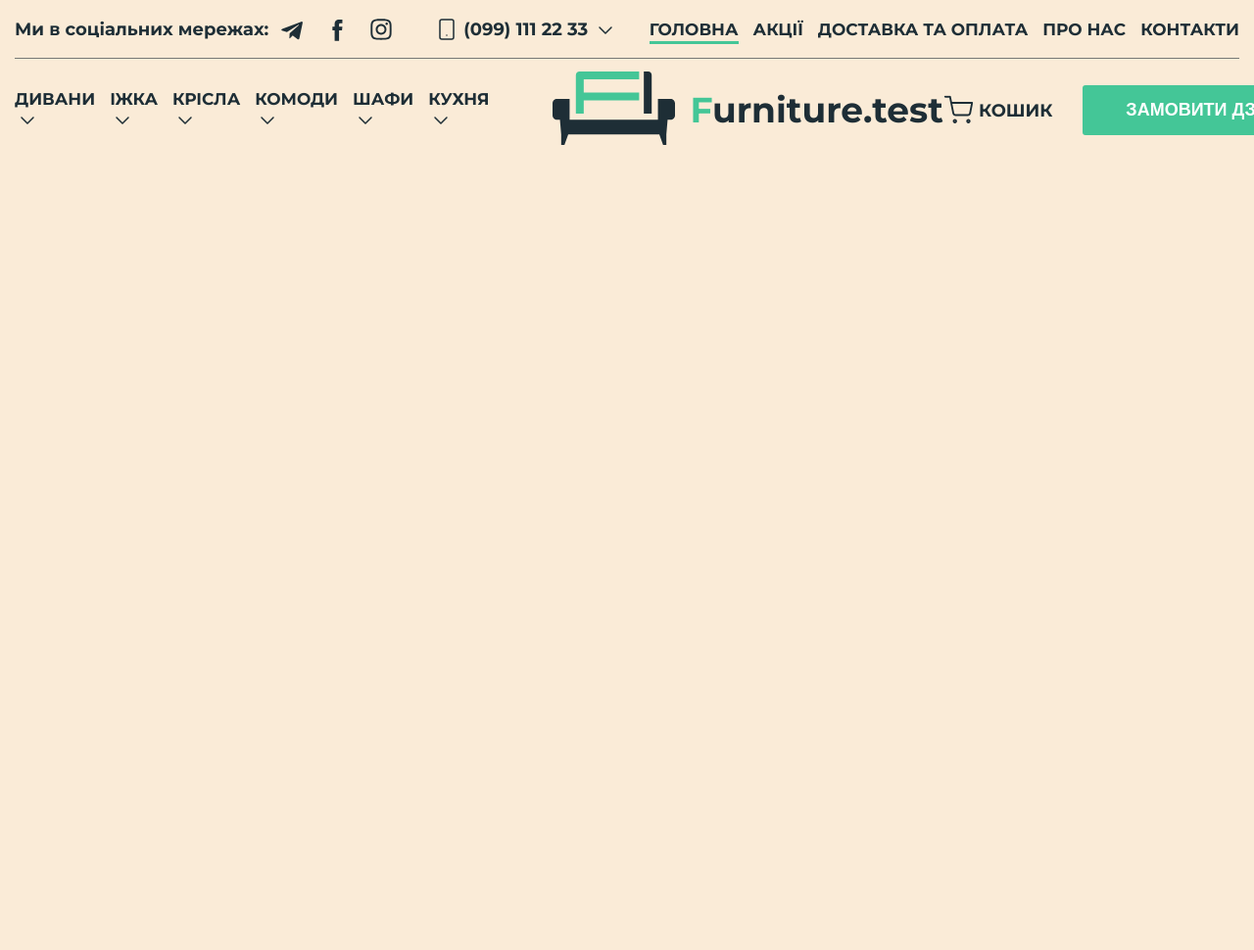
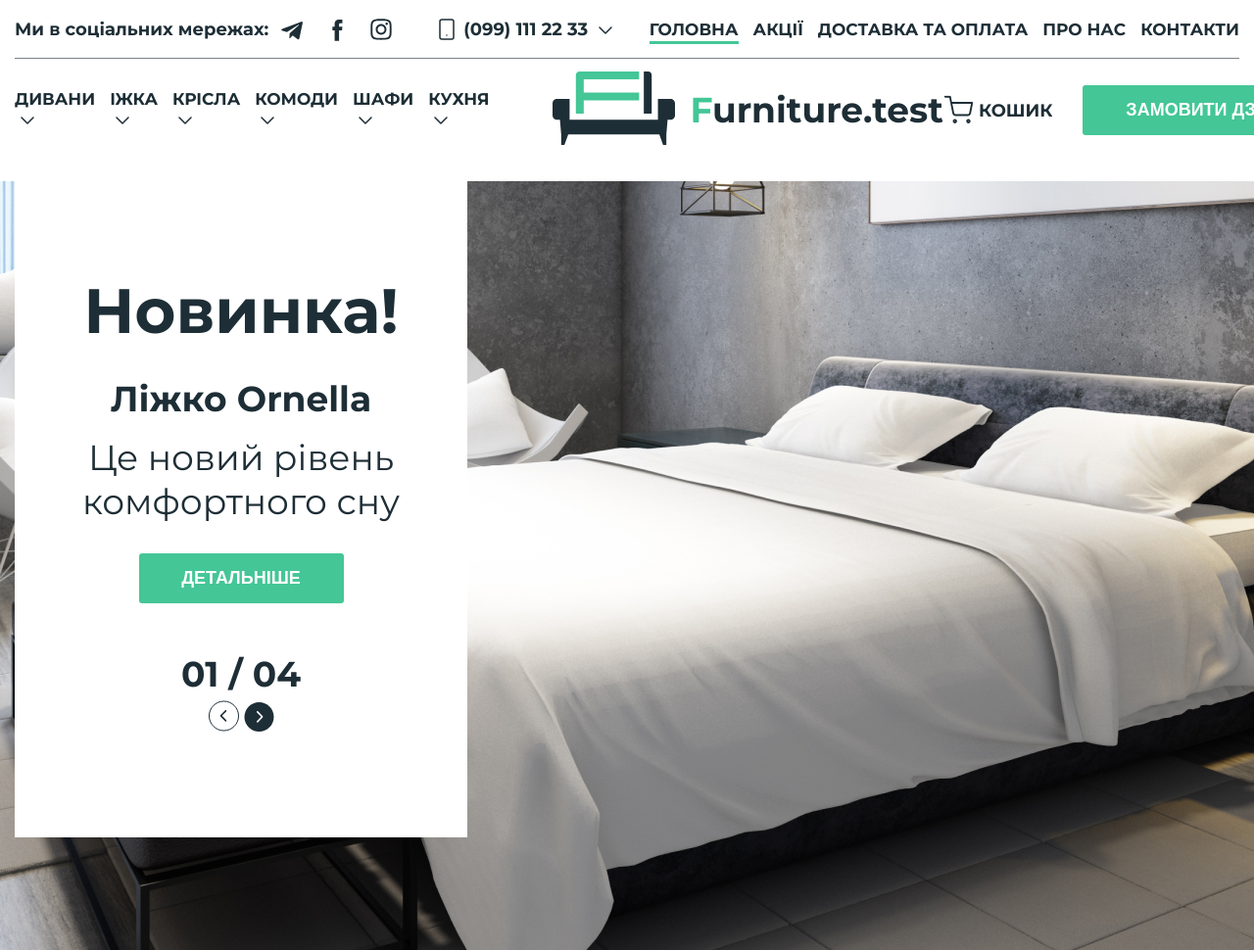
Before and after one commit to StarShopper/Furniture.test-Glyanec, a plain HTML site: page index.html in a window 1280 px wide. Shown: the top 970 px of the page at 98% size. Before the commit the page ends 800 px from the top, so only its background shows below. Drawn offline with Linux system fonts and the light colour scheme; a web font is replaced by a local one.

Commit message:
Main (carousel) part - done

```diff
--- a/index.html
+++ b/index.html
@@ -1,5 +1,5 @@
 <!DOCTYPE html>
-<html lang="en-">
+<html lang="en-ua">
 
 <head>
     <meta charset="UTF-8">
@@ -114,6 +114,31 @@
         </div>
     </header>
 
+    <main class="main">
+        <div class="container">
+            <div class="main__body">
+                <div class="main__item">
+                    <h1 class="main__promo"> <strong>Новинка!</strong> </h1>
+                    <h1 class="main__subtitle">Ліжко Ornella</h1>
+                    <p class="main__text">Це новий рівень комфортного сну</p>
+                    <button class="btn-green">Детальніше</button>
+
+                    <div class="slide-control">
+                        <p class="slide-count">01  / 04</p>
+                        <div class="slide-arrows">
+                            <button class="arrow-left">
+                                <img src="/photo/svgs/slider/Left.svg" alt="arrow-left">
+                            </button>
+                            <button class="arrow-right">
+                                <img src="/photo/svgs/slider/Right.svg" alt="arrow-right">
+                            </button>
+                        </div>
+                    </div>
+                </div>
+            </div>
+        </div>
+    </main>
+
 
 
 </body>
--- a/style.scss
+++ b/style.scss
@@ -12,12 +12,11 @@ body {
     margin: 0;
     padding: 0;
 
-    background-color: antiquewhite;
-
     font-family: 'Montserrat', sans-serif;
     font-weight: 700;
-    font-size: 18px;
+    font-size: 1.125rem;
     color: $main-text-color;
+    // overflow:hidden;
 }
 
 h1,
@@ -83,7 +82,7 @@ button{
     }
 
     &__text {
-        font-size: 18px;
+        font-size: 1.125rem;
         font-weight: 700;
         line-height: 23px;
     }
@@ -96,14 +95,14 @@ button{
 
     &__num {
         font-weight: 700;
-        font-size: 18px;
+        font-size: 1.125rem;
         line-height: 125%;
         padding: 0 5px;
 
     }
 
     &__links {
-        font-size: 17px;
+        font-size: 1.0625rem;
         text-transform: uppercase;
 
     }
@@ -185,7 +184,7 @@ button{
     .logo {
 
         &__text {
-            font-size: 36px;
+            font-size: 2.25rem;
             font-weight: 700;
             line-height: 125%;
 
@@ -221,7 +220,7 @@ button{
     width: 278px;
     height: 51px;
 
-    font-size: 18px;
+    font-size: 1.125rem;
     font-weight: 700;
 
     background-color: $greenish;
@@ -230,3 +229,85 @@ button{
 
     border-radius: 3px;
 }
+
+// Header > nav__bottom END
+
+// Main
+
+.main {
+    // max-width: 100%;
+    min-height: 785px;
+    background: url(/photo/svgs/main/Rectangle\ 137.jpg) center no-repeat;
+
+
+    &__body {
+        position: relative;
+    }
+
+    &__item {
+        width: 462px;
+        height: 670px;
+        display: flex;
+        flex-direction: column;
+        align-items: center;
+
+        margin: 0 auto;
+
+        background-color: $white;
+        position: absolute;
+        left: 0;
+        top: -2;
+        z-index: 1000;
+
+        & > .btn-green{
+            width: 209px;
+            height: 51px;
+
+            margin: 30px;
+        }
+    }
+
+
+    &__promo {
+        font-weight: 700;
+        font-size: 4rem;
+        line-height: 100%;
+
+        padding-top: 100px;
+    }
+
+    &__subtitle {
+        font-weight: 700;
+        font-size: 2.25rem;
+        line-height: 100%;
+        padding: 40px 0 10px 0;
+    }
+
+    &__text {
+        font-weight: 400;
+        font-size: 36px;
+        line-height: 45px;
+        text-align: center;
+        padding-top: 10px;
+    }
+
+}
+
+.slide-control {
+    display: flex;
+    flex-direction: column;
+    align-items: center;
+
+    margin: 20px;
+}
+.slide-count{
+    font-size: 2.25rem;
+    display: flex;
+    align-items: center;
+    padding-bottom: 5px;
+}
+.slide-arrows > button{
+    width: 30px;
+    height: 30px;
+    padding: 0;
+}
```
Also changed, not shown: css/style.css, photo/svgs/main/Rectangle 137.jpg (added), photo/svgs/slider/Left.svg (added), photo/svgs/slider/Right.svg (added), 1 other file.
